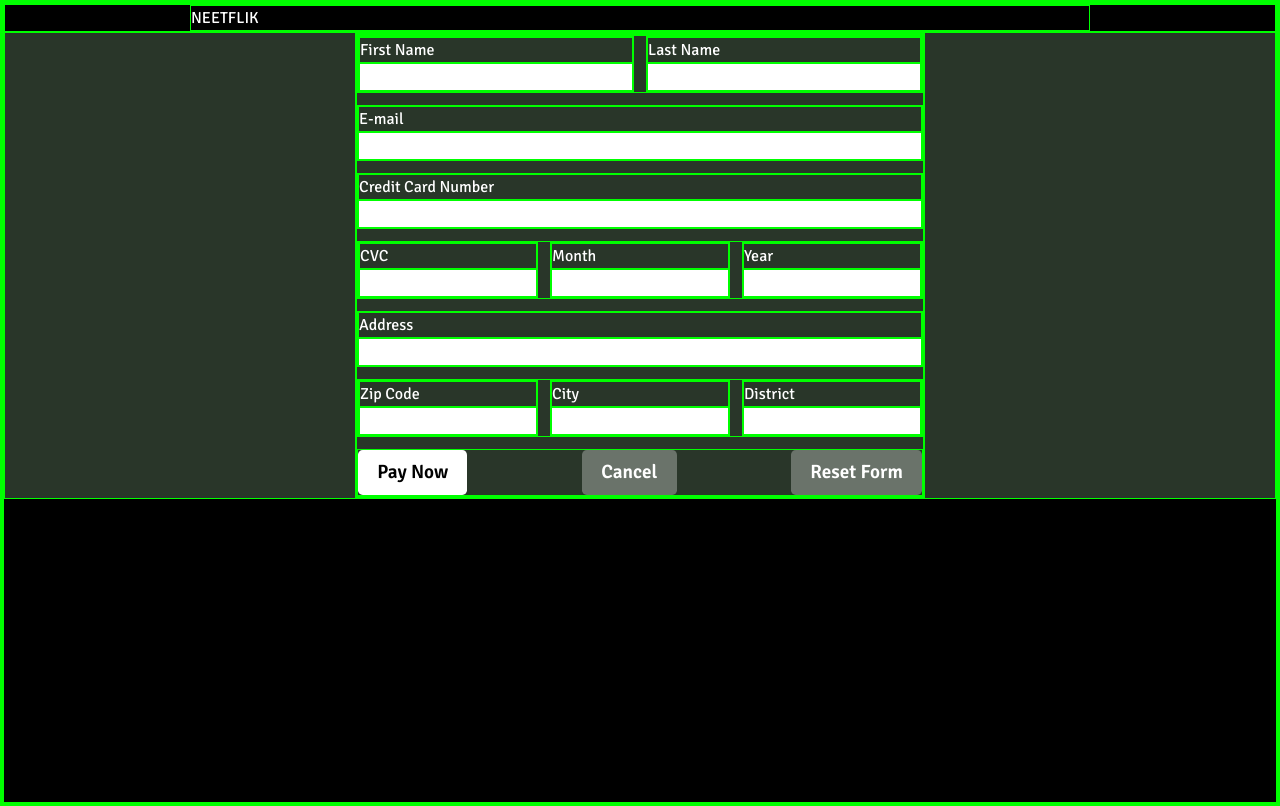
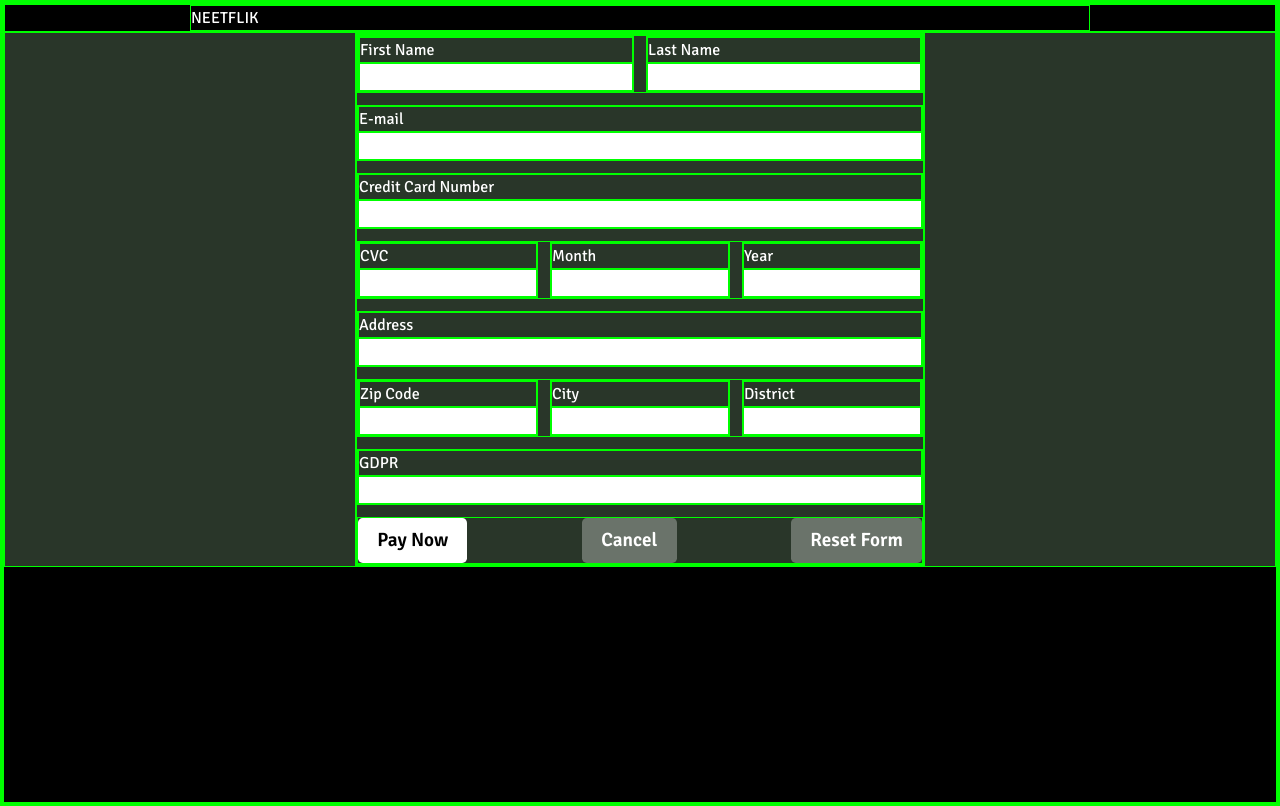
Before and after one commit to gokhanozdemir/witflix-s8-0924, a React (Vite) app: page / in a window 1280 px wide. Built offline with nearby package versions, Linux system fonts and the light colour scheme.

Commit message:
adds gdpr field

```diff
--- a/src/App.jsx
+++ b/src/App.jsx
@@ -81,7 +81,10 @@ function App() {
                 <input type="text" name="district" id="district" />
               </div>
             </div>
-
+            <div className="input-group">
+              <label htmlFor="gdpr">GDPR</label>
+              <input type="text" name="gdpr" id="gdpr" />
+            </div>
 
             <div className="flex between ">
               <button type="submit" className="action-button">Pay Now</button>
```
